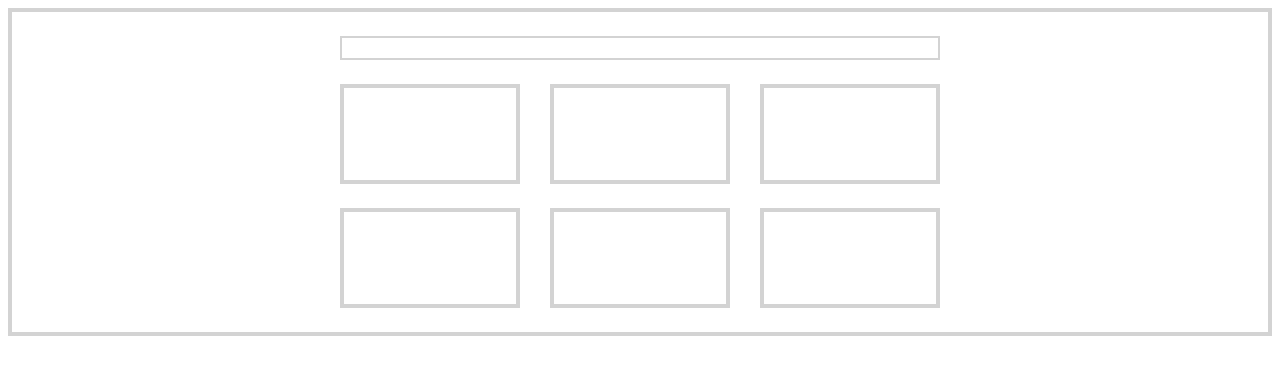
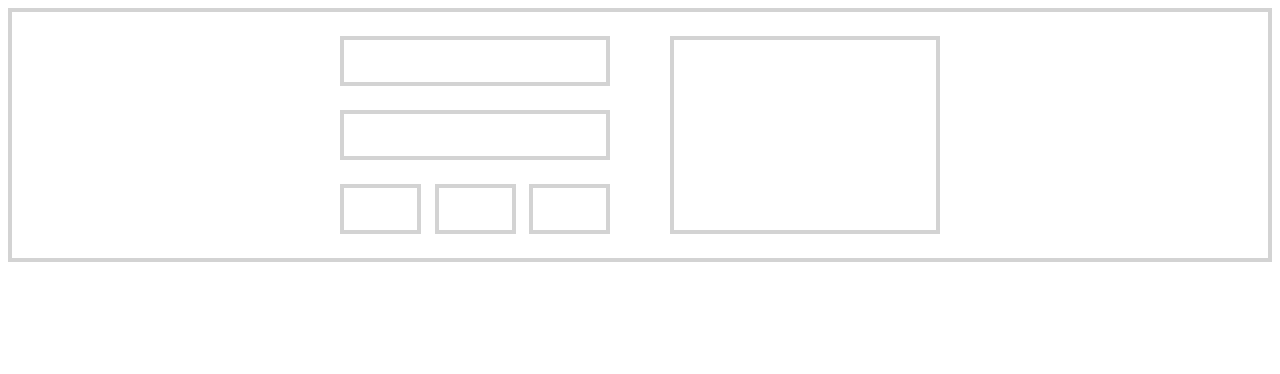
Before and after one commit to izerglee/Coding-Journey, a plain HTML site: page Flexbox/index.html in a window 1280 px wide. Drawn offline with Linux system fonts and the light colour scheme.

Commit message:
Add files via upload

```diff
--- a/Flexbox/index.html
+++ b/Flexbox/index.html
@@ -8,18 +8,20 @@
     <link rel="stylesheet" href="./style.css">
 </head>
 <body>
+
     <div class="container">
         <div class="row">
-        <div class="title"></div>
-      <div class="box-wrapper">
-        <div class="box"></div>
-      <div class="box"></div>
-      <div class="box"></div>
-      <div class="box"></div>
-      <div class="box"></div>
-      <div class="box"></div>
+        <div class="box-wrapper">
+   <div class="box box-small"></div>
+   <div class="box box-small"></div>
+   <div class="tiny-wrapper">
+   <div class="box box-tiny"></div>
+   <div class="box box-tiny"></div>
+   <div class="box box-tiny"></div>
+</div>
+</div>
+   <div class="box box-large"></div>
     </div>
-</div>
 </div>
 </body>
 </html>
--- a/Flexbox/style.css
+++ b/Flexbox/style.css
@@ -5,32 +5,40 @@
 .container{
     border: 4px solid lightgray;
   padding: 24px 24px 0px 24px;
-  display: flex;
-  justify-content: center;
+
 }
 
 .row{
     width: 100%;
     max-width: 600px;
-    margin: 0 auto
-}
-
-.title{
-    border: 2px solid lightgray;
-    width: 100%;
-    height: 24px;
-    margin-bottom: 24px;
+    display: flex;
+  justify-content: space-between;
+  margin: 0 auto;
 }
 
 .box{
     border: 4px solid lightgray;
-    width: 30%;
-    height: 100px;
     margin-bottom: 24px;
 }
+.box-small{
+    height: 50px;
+}
+
+.box-tiny{
+    width: 30%;
+    height: 50px;
+    }
 
 .box-wrapper{
-    display: flex;
-    flex-wrap: wrap;
-    justify-content: space-between;
+    width: 45%;
 }
+
+.tiny-wrapper{
+display: flex;
+justify-content: space-between;
+}
+
+.box-large{
+width: 45%;
+
+}
```
